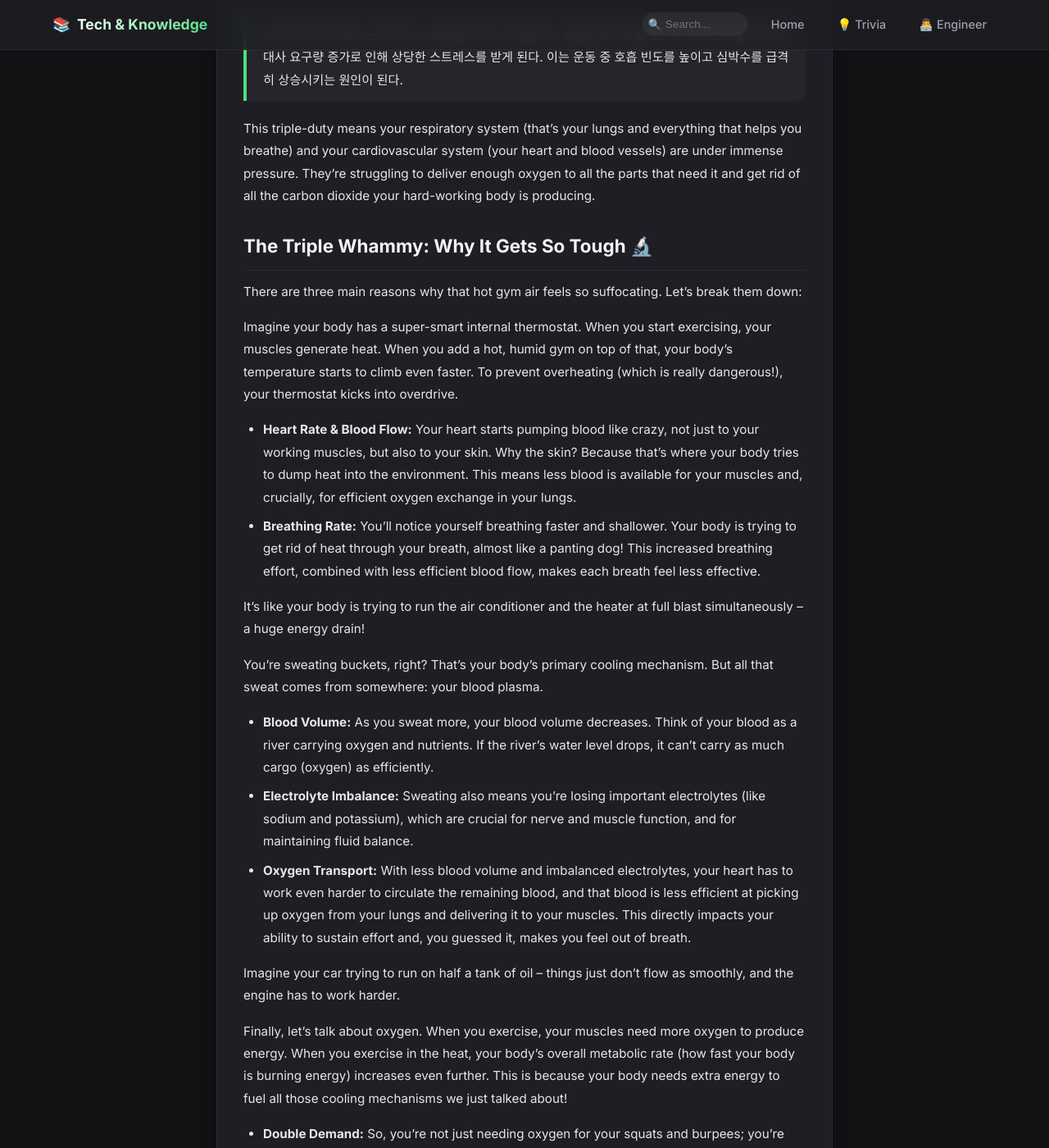
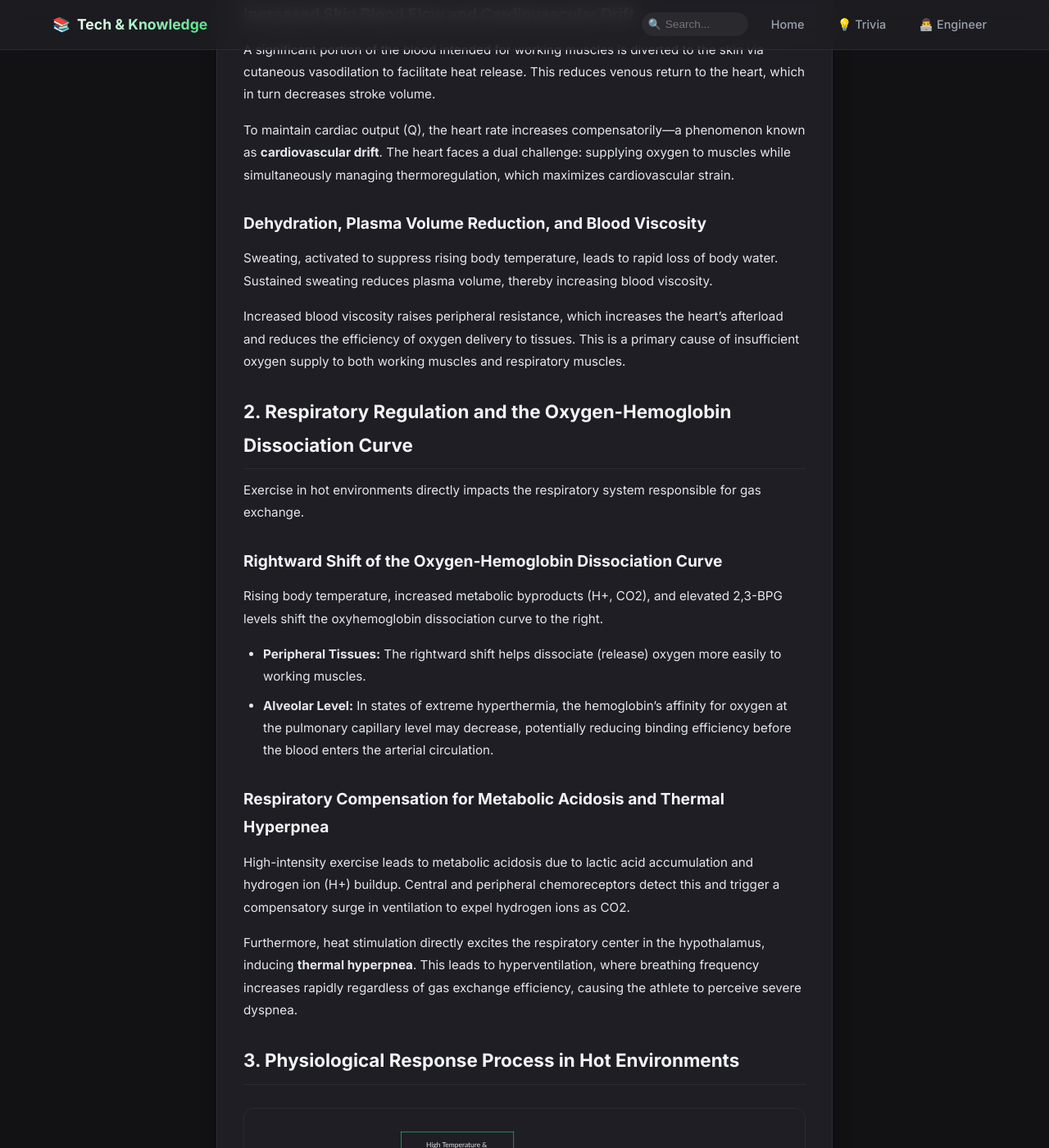
Before and after one commit to ethanpark0726/blog_automation, a Jekyll site: the page built from _posts/en/2026-07-10-gasping-in-the-gym-why-hot-crossfit-workouts-steal.md, in a window 1280 px wide and 1400 px high, scrolled down 859 px. Shown: the whole window at 82% size. Built offline with Jekyll 4.4.1, drawn with Linux system fonts in a browser that asks for light colours; some of the changed text lies outside the part shown.

Commit message:
feat: apply Obsidian review revisions

````diff
--- a/_posts/en/2026-07-10-gasping-in-the-gym-why-hot-crossfit-workouts-steal.md
+++ b/_posts/en/2026-07-10-gasping-in-the-gym-why-hot-crossfit-workouts-steal.md
@@ -16,70 +16,87 @@ topic_id: "crossfit-heat-science"
 post_id: "crossfit-heat-science-d1e480f2"
 description: "Ever wonder why breathing is so hard during hot CrossFit? Learn the science behind it, from overheating to dehydration, and get tips to stay safe."
 ---
----
-You're in the zone. The music's pumping, the weights are flying, and you're absolutely crushing that CrossFit WOD. Then, halfway through, it hits you: a wall of humid, heavy air. Suddenly, every breath feels like you're trying to suck air through a tiny straw, and your lungs are screaming for relief. You're not alone, champ. That feeling isn't just you being "out of shape" or "soft." There's some real science happening behind the scenes.
+# Physiological Mechanisms of Dyspnea During High-Intensity Exercise in Hot Environments
 
-Let's pull back the curtain and understand why exercising in a hot CrossFit gym makes breathing feel like an Olympic sport in itself.
+When performing physically demanding exercises like CrossFit or High-Intensity Interval Training (HIIT), you may experience severe shortness of breath or dyspnea, especially in hot environments or poorly ventilated indoor spaces. This is not merely a result of poor physical conditioning; it is the physiological consequence of complex interactions between thermoregulation, the cardiovascular system, and the respiratory system.
 
-## The Core Concept: Your Body's Overtime Shift 🥵
+The following are the physiological causes and organic changes that occur within the body during exercise in high-temperature environments.
 
-## The Core Concept: Your Body's Overtime Shift
+## 1. Cardiovascular Overload and Thermoregulation
 
-본질적으로 이는 **'고온 환경에서의 운동 시 호흡 곤란'** 현상이다. 이는 고온 환경에서 신체가 근육 활동을 위한 에너지 공급과 체온 조절이라는 두 가지 과제를 동시에 수행해야 함을 의미한다. 체온이 상승하면 신체는 항상성을 유지하기 위해 심박출량을 증가시키고 피부 혈류를 확장하여 열 발산을 시도하는데, 이 과정에서 심혈관계의 부담이 가중된다.
+To maintain a core body temperature within a stable range (approximately 37°C), the human body activates heat dissipation mechanisms in response to metabolic heat generated during exercise and external heat stress.
 
-> 신체가 체온 조절과 근육 에너지 공급을 동시에 수행할 때, 심혈관계와 호흡계는 산소 운반 효율 저하와 대사 요구량 증가로 인해 상당한 스트레스를 받게 된다. 이는 운동 중 호흡 빈도를 높이고 심박수를 급격히 상승시키는 원인이 된다.
+### Increased Skin Blood Flow and Cardiovascular Drift
 
-This triple-duty means your respiratory system (that's your lungs and everything that helps you breathe) and your cardiovascular system (your heart and blood vessels) are under immense pressure. They're struggling to deliver enough oxygen to all the parts that need it and get rid of all the carbon dioxide your hard-working body is producing.
+A significant portion of the blood intended for working muscles is diverted to the skin via cutaneous vasodilation to facilitate heat release. This reduces venous return to the heart, which in turn decreases stroke volume.
 
-## The Triple Whammy: Why It Gets So Tough 🔬
+To maintain cardiac output (Q), the heart rate increases compensatorily—a phenomenon known as **cardiovascular drift**. The heart faces a dual challenge: supplying oxygen to muscles while simultaneously managing thermoregulation, which maximizes cardiovascular strain.
 
-There are three main reasons why that hot gym air feels so suffocating. Let's break them down:
+### Dehydration, Plasma Volume Reduction, and Blood Viscosity
 
-Imagine your body has a super-smart internal thermostat. When you start exercising, your muscles generate heat. When you add a hot, humid gym on top of that, your body's temperature starts to climb even faster. To prevent overheating (which is really dangerous!), your thermostat kicks into overdrive.
+Sweating, activated to suppress rising body temperature, leads to rapid loss of body water. Sustained sweating reduces plasma volume, thereby increasing blood viscosity.
 
-*   **Heart Rate & Blood Flow:** Your heart starts pumping blood like crazy, not just to your working muscles, but also to your skin. Why the skin? Because that's where your body tries to dump heat into the environment. This means less blood is available for your muscles and, crucially, for efficient oxygen exchange in your lungs.
-*   **Breathing Rate:** You'll notice yourself breathing faster and shallower. Your body is trying to get rid of heat through your breath, almost like a panting dog! This increased breathing effort, combined with less efficient blood flow, makes each breath feel less effective.
+Increased blood viscosity raises peripheral resistance, which increases the heart's afterload and reduces the efficiency of oxygen delivery to tissues. This is a primary cause of insufficient oxygen supply to both working muscles and respiratory muscles.
 
-It's like your body is trying to run the air conditioner and the heater at full blast simultaneously – a huge energy drain!
+## 2. Respiratory Regulation and the Oxygen-Hemoglobin Dissociation Curve
 
-You're sweating buckets, right? That's your body's primary cooling mechanism. But all that sweat comes from somewhere: your blood plasma.
+Exercise in hot environments directly impacts the respiratory system responsible for gas exchange.
 
-*   **Blood Volume:** As you sweat more, your blood volume decreases. Think of your blood as a river carrying oxygen and nutrients. If the river's water level drops, it can't carry as much cargo (oxygen) as efficiently.
-*   **Electrolyte Imbalance:** Sweating also means you're losing important electrolytes (like sodium and potassium), which are crucial for nerve and muscle function, and for maintaining fluid balance.
-*   **Oxygen Transport:** With less blood volume and imbalanced electrolytes, your heart has to work even harder to circulate the remaining blood, and that blood is less efficient at picking up oxygen from your lungs and delivering it to your muscles. This directly impacts your ability to sustain effort and, you guessed it, makes you feel out of breath.
+### Rightward Shift of the Oxygen-Hemoglobin Dissociation Curve
 
-Imagine your car trying to run on half a tank of oil – things just don't flow as smoothly, and the engine has to work harder.
+Rising body temperature, increased metabolic byproducts (H+, CO2), and elevated 2,3-BPG levels shift the oxyhemoglobin dissociation curve to the right.
 
-Finally, let's talk about oxygen. When you exercise, your muscles need more oxygen to produce energy. When you exercise in the heat, your body's overall metabolic rate (how fast your body is burning energy) increases even further. This is because your body needs extra energy to fuel all those cooling mechanisms we just talked about!
+- **Peripheral Tissues:** The rightward shift helps dissociate (release) oxygen more easily to working muscles.
+- **Alveolar Level:** In states of extreme hyperthermia, the hemoglobin's affinity for oxygen at the pulmonary capillary level may decrease, potentially reducing binding efficiency before the blood enters the arterial circulation.
 
-*   **Double Demand:** So, you're not just needing oxygen for your squats and burpees; you're also needing extra oxygen just to keep your core temperature from skyrocketing. It's a double whammy!
-*   **Respiratory Effort:** This increased demand for oxygen means your lungs and diaphragm have to work harder and faster to try and suck in enough air. But with all the other factors (reduced blood flow, dehydration), it feels like you're fighting an uphill battle.
+### Respiratory Compensation for Metabolic Acidosis and Thermal Hyperpnea
 
-Here's a little diagram to help visualize the whole messy process:
+High-intensity exercise leads to metabolic acidosis due to lactic acid accumulation and hydrogen ion (H+) buildup. Central and peripheral chemoreceptors detect this and trigger a compensatory surge in ventilation to expel hydrogen ions as CO2.
+
+Furthermore, heat stimulation directly excites the respiratory center in the hypothalamus, inducing **thermal hyperpnea**. This leads to hyperventilation, where breathing frequency increases rapidly regardless of gas exchange efficiency, causing the athlete to perceive severe dyspnea.
+
+## 3. Physiological Response Process in Hot Environments
 
 ```mermaid
 graph TD
-    A[Hot Environment + Intense Exercise] --> B{Body Temperature Rises Rapidly}
-    B --> C[Increased Metabolic Rate]
-    B --> D["Profuse Sweating (Cooling Attempt)"]
-    C --> E["Higher Oxygen Demand (for Exercise + Cooling)"]
-    D --> F[Dehydration & Electrolyte Loss]
-    D --> G[Increased Blood Flow to Skin]
-    G --> H[Reduced Blood Flow to Working Muscles & Lungs]
-    F --> I[Decreased Blood Volume & Oxygen Transport Efficiency]
-    E & H & I --> J[Increased Respiratory Rate & Effort]
-    J --> K[Feeling of Shortness of Breath / Breathing Difficulty]
+    A[High Temperature & Metabolic Heat] --> B[Core Temperature Rise]
+    B --> C[Cutaneous Vasodilation & Increased Skin Blood Flow]
+    C --> D[Reduced Venous Return & Stroke Volume]
+    D --> E[Compensatory Heart Rate Increase / Cardiovascular Drift]
+
+    B --> F[Sweating Activation]
+    F --> G[Dehydration & Plasma Volume Loss]
+    G --> H[Increased Blood Viscosity & Reduced Oxygen Delivery]
+
+    B --> I[Hyperthermia & H+ Accumulation]
+    I --> J[Rightward Shift of Oxyhemoglobin Curve]
+    I --> K[Hypothalamic Stimulation & Thermal Hyperpnea]
+
+    E & H & K --> L[Maximized Ventilatory Load & Perceived Dyspnea]
 ```
 
-## So, What Can We Do About It, Champ? 💪
+## 4. Safety Management and Physiological Adaptation
 
-Understanding the "why" is the first step. The next is knowing how to manage it so you can still get a great workout without risking your health.
+Dyspnea in hot environments is a warning signal of thermal stress and physiological limits. Scientific approaches to mitigate this include:
 
-> 신체는 정교한 생리적 기전을 갖춘 시스템이지만, 고온 환경과 같은 외부 스트레스 요인이 가해질 경우 심혈관계의 보상 기전은 한계에 도달하게 된다. 이러한 생리적 한계를 이해하고 적절히 대응하는 것이 중요하다.
+### 1) Hydration and Electrolyte Strategy
 
-## The Takeaway
+- **Pre-hydration:** Consume 5–7 mL of water per kg of body weight 2–4 hours before exercise to ensure euhydration.
+- **Electrolyte Replacement:** For high-intensity exercise lasting over an hour, consume electrolyte drinks containing sodium to prevent plasma volume depletion and hyponatremia.
+- **Weight Monitoring:** Monitor body weight before and after exercise to ensure fluid loss does not exceed 2% of body weight. (Replace approximately 1.2–1.5L of fluid per 1kg of weight lost).
 
-That feeling of gasping for air in a hot CrossFit gym isn't just in your head. It's a complex physiological response to your body working incredibly hard to cool itself down while simultaneously powering its muscles. By understanding these scientific principles, you can make smarter choices about your training, stay safer, and keep crushing those WODs for years to come.
+### 2) Gradual Heat Acclimatization
+
+Gradual exposure to heat over 10–14 days induces the following adaptations:
+
+- **Plasma Volume Expansion:** Plasma volume increases by 10–15% within the first 3–5 days, helping maintain venous return and stroke volume.
+- **Improved Sweating Mechanism:** Sweating begins at a lower temperature threshold, and the sodium concentration in sweat decreases, reducing electrolyte loss.
+- **Reduced Resting Heart Rate and Core Temperature:** Cardiovascular and respiratory strain significantly decrease at the same exercise intensity.
+
+### 3) Environmental and Intensity Control (WBGT)
+
+- Use the **Wet Bulb Globe Temperature (WBGT)**, which accounts for humidity, radiant heat, and wind speed, to assess environmental risk.
+- In high WBGT environments, reduce exercise intensity (RPE) and ensure sufficient rest between sets to prevent excessive core temperature rise.
 
 ## References
 
````
Also changed, not shown: _knowledge/concepts/crossfit-heat-science.md (+1 -1 lines), _reviews/pending/crossfit-heat-science-d1e480f2.md (deleted, +0 -13 lines).
